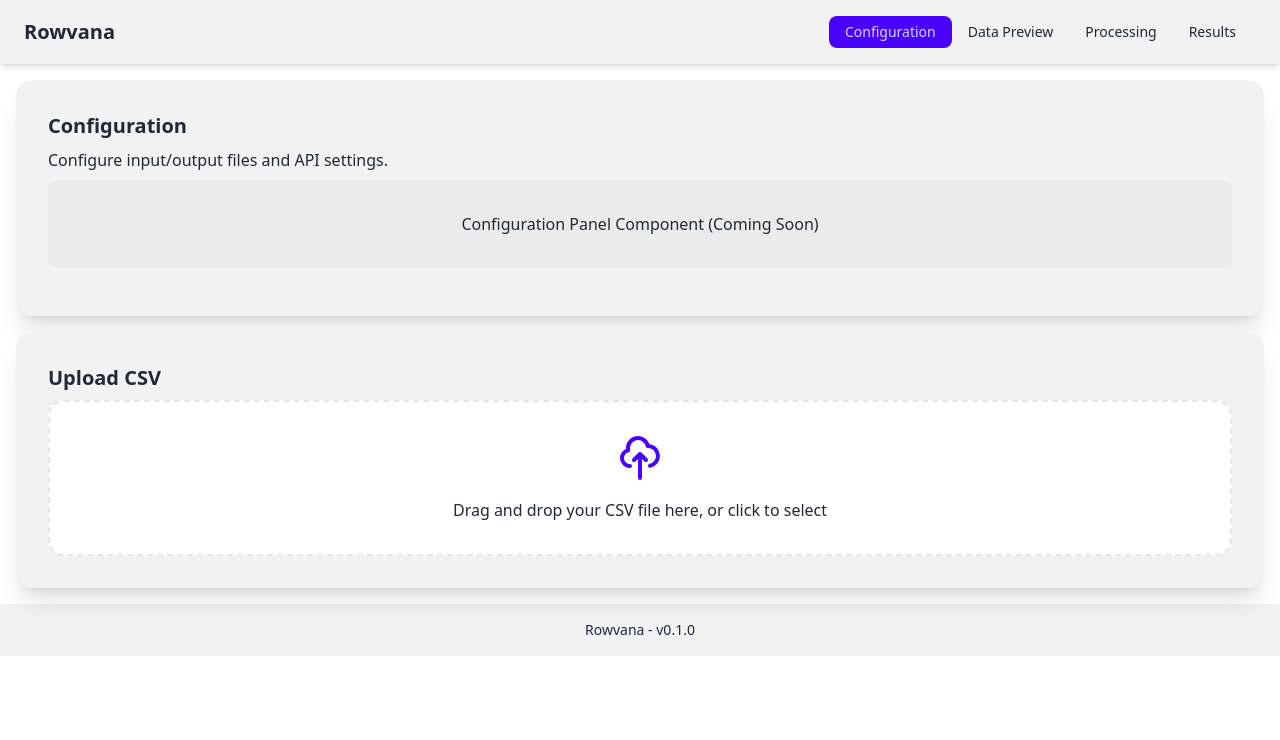
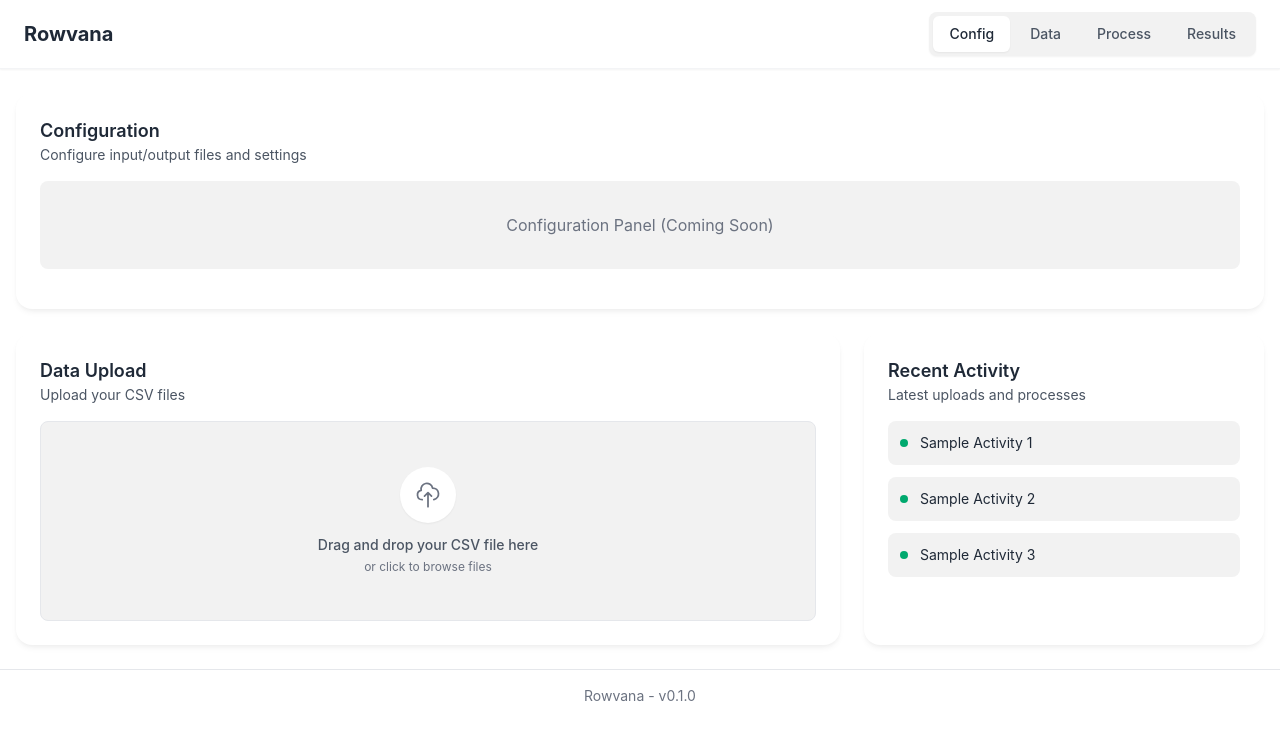
Before and after one commit to victoriano/magicrows, a React (Vite) app: page / in a window 1280 px wide. Shown: the top 740 px of the page. Built offline with nearby package versions, Linux system fonts and the light colour scheme.

Commit message:
Update UI styling to match modern design reference

```diff
--- a/src/renderer/App.tsx
+++ b/src/renderer/App.tsx
@@ -10,13 +10,13 @@ import CsvUpload from './components/CsvUpload';
 const App: React.FC = () => {
   const [activeTab, setActiveTab] = useState('config');
 
-  // Set the theme to 'silk' when the component mounts (before render)
+  // Set the theme to 'modern' when the component mounts (before render)
   useLayoutEffect(() => {
     // Apply the theme after a short delay to ensure the DOM is ready
     const timer = setTimeout(() => {
       const htmlElement = document.documentElement;
-      htmlElement.setAttribute('data-theme', 'silk');
-      console.log('Theme set to silk');
+      htmlElement.setAttribute('data-theme', 'modern');
+      console.log('Theme set to modern');
     }, 0);
 
     return () => clearTimeout(timer);
@@ -24,91 +24,175 @@ const App: React.FC = () => {
 
   return (
     <div className="min-h-screen bg-base-100 text-base-content">
-      <header className="navbar bg-base-200 shadow-md">
-        <div className="flex-1">
-          <h1 className="text-xl font-bold px-4">Rowvana</h1>
-        </div>
-        <div className="flex-none px-4">
-          <div className="tabs tabs-boxed">
-            <a
-              className={`tab ${activeTab === 'config' ? 'tab-active' : ''}`}
-              onClick={() => setActiveTab('config')}
-            >
-              Configuration
-            </a>
-            <a
-              className={`tab ${activeTab === 'data' ? 'tab-active' : ''}`}
-              onClick={() => setActiveTab('data')}
-            >
-              Data Preview
-            </a>
-            <a
-              className={`tab ${activeTab === 'process' ? 'tab-active' : ''}`}
-              onClick={() => setActiveTab('process')}
-            >
-              Processing
-            </a>
-            <a
-              className={`tab ${activeTab === 'results' ? 'tab-active' : ''}`}
-              onClick={() => setActiveTab('results')}
-            >
-              Results
-            </a>
+      <header className="sticky top-0 z-10 bg-white border-b border-gray-100 shadow-sm py-3 px-6">
+        <div className="container mx-auto flex justify-between items-center">
+          <h1 className="text-xl font-bold text-gray-800">Rowvana</h1>
+          <div className="flex space-x-1 bg-base-200 p-1 rounded-lg shadow-sm">
+            {['Config', 'Data', 'Process', 'Results'].map((tab) => (
+              <button
+                key={tab}
+                className={`px-4 py-2 text-sm font-medium rounded-md transition-colors ${
+                  activeTab === tab.toLowerCase()
+                    ? 'bg-white text-gray-800 shadow-sm'
+                    : 'text-gray-600 hover:bg-white/50'
+                }`}
+                onClick={() => setActiveTab(tab.toLowerCase())}
+              >
+                {tab}
+              </button>
+            ))}
           </div>
         </div>
       </header>
 
-      <main className="container mx-auto p-4">
+      <main className="container mx-auto py-6 px-4 grid grid-cols-1 md:grid-cols-2 lg:grid-cols-3 gap-6">
         {activeTab === 'config' && (
-          <div>
-            <div className="card bg-base-200 shadow-xl mb-4">
-              <div className="card-body">
-                <h2 className="card-title">Configuration</h2>
-                <p>Configure input/output files and API settings.</p>
-                {/* <ConfigPanel /> */}
-                <div className="placeholder mb-4">Configuration Panel Component (Coming Soon)</div>
+          <>
+            <div className="col-span-1 md:col-span-2 lg:col-span-3">
+              <div className="bg-white rounded-xl shadow-card p-6">
+                <div className="flex items-center justify-between mb-4">
+                  <div>
+                    <h2 className="text-lg font-semibold text-gray-800">Configuration</h2>
+                    <p className="text-sm text-gray-600">Configure input/output files and settings</p>
+                  </div>
+                </div>
+                <div className="bg-base-200 rounded-lg p-4 my-4">
+                  <div className="text-center text-gray-500 py-4">Configuration Panel (Coming Soon)</div>
+                </div>
               </div>
             </div>
-            <CsvUpload />
-          </div>
+
+            <div className="col-span-1 md:col-span-2 lg:col-span-2">
+              <div className="bg-white rounded-xl shadow-card p-6 h-full">
+                <div className="flex items-center justify-between mb-4">
+                  <div>
+                    <h2 className="text-lg font-semibold text-gray-800">Data Upload</h2>
+                    <p className="text-sm text-gray-600">Upload your CSV files</p>
+                  </div>
+                </div>
+                <CsvUpload />
+              </div>
+            </div>
+
+            <div className="col-span-1 md:col-span-2 lg:col-span-1">
+              <div className="bg-white rounded-xl shadow-card p-6 h-full">
+                <div className="flex items-center justify-between mb-4">
+                  <div>
+                    <h2 className="text-lg font-semibold text-gray-800">Recent Activity</h2>
+                    <p className="text-sm text-gray-600">Latest uploads and processes</p>
+                  </div>
+                </div>
+                <div className="space-y-3">
+                  {[1, 2, 3].map((item) => (
+                    <div key={item} className="flex items-center p-3 bg-base-200 rounded-lg">
+                      <div className="w-2 h-2 bg-success rounded-full mr-3"></div>
+                      <div className="text-sm">Sample Activity {item}</div>
+                    </div>
+                  ))}
+                </div>
+              </div>
+            </div>
+          </>
         )}
 
         {activeTab === 'data' && (
-          <div className="card bg-base-200 shadow-xl">
-            <div className="card-body">
-              <h2 className="card-title">Data Preview</h2>
-              <p>View and filter NACE/ISCO combinations.</p>
-              {/* <DataPreview /> */}
-              <div className="placeholder">Data Preview Component (Coming Soon)</div>
+          <div className="col-span-1 md:col-span-2 lg:col-span-3">
+            <div className="bg-white rounded-xl shadow-card p-6">
+              <div className="flex items-center justify-between mb-4">
+                <div>
+                  <h2 className="text-lg font-semibold text-gray-800">Data Preview</h2>
+                  <p className="text-sm text-gray-600">View and filter uploaded data</p>
+                </div>
+                <div className="flex space-x-2">
+                  <button className="px-3 py-1 text-sm bg-base-200 rounded-md">Filter</button>
+                  <button className="px-3 py-1 text-sm bg-base-200 rounded-md">Export</button>
+                </div>
+              </div>
+              <div className="bg-base-200 rounded-lg p-6 flex items-center justify-center min-h-[300px]">
+                <div className="text-center text-gray-500">Data Preview (Coming Soon)</div>
+              </div>
             </div>
           </div>
         )}
 
         {activeTab === 'process' && (
-          <div className="card bg-base-200 shadow-xl">
-            <div className="card-body">
-              <h2 className="card-title">Processing</h2>
-              <p>Generate tasks using AI APIs.</p>
-              {/* <ProcessingPanel /> */}
-              <div className="placeholder">Processing Panel Component (Coming Soon)</div>
+          <div className="col-span-1 md:col-span-2 lg:col-span-3">
+            <div className="bg-white rounded-xl shadow-card p-6">
+              <div className="flex items-center justify-between mb-4">
+                <div>
+                  <h2 className="text-lg font-semibold text-gray-800">Processing</h2>
+                  <p className="text-sm text-gray-600">Generate tasks using AI APIs</p>
+                </div>
+                <button className="px-4 py-1.5 text-sm bg-primary text-white rounded-md">Start Processing</button>
+              </div>
+              <div className="grid grid-cols-1 md:grid-cols-2 gap-6">
+                <div className="bg-base-200 rounded-lg p-6">
+                  <h3 className="font-medium mb-3">Processing Options</h3>
+                  <div className="space-y-4">
+                    <div className="flex items-center space-x-2">
+                      <input type="checkbox" className="checkbox" checked />
+                      <span className="text-sm">Option 1</span>
+                    </div>
+                    <div className="flex items-center space-x-2">
+                      <input type="checkbox" className="checkbox" />
+                      <span className="text-sm">Option 2</span>
+                    </div>
+                  </div>
+                </div>
+                <div className="bg-base-200 rounded-lg p-6 flex items-center justify-center">
+                  <div className="text-center text-gray-500">Processing Panel (Coming Soon)</div>
+                </div>
+              </div>
             </div>
           </div>
         )}
 
         {activeTab === 'results' && (
-          <div className="card bg-base-200 shadow-xl">
-            <div className="card-body">
-              <h2 className="card-title">Results</h2>
-              <p>View and export generated tasks.</p>
-              {/* <ResultsView /> */}
-              <div className="placeholder">Results View Component (Coming Soon)</div>
+          <div className="col-span-1 md:col-span-2 lg:col-span-3">
+            <div className="bg-white rounded-xl shadow-card p-6">
+              <div className="flex items-center justify-between mb-4">
+                <div>
+                  <h2 className="text-lg font-semibold text-gray-800">Results</h2>
+                  <p className="text-sm text-gray-600">View and export generated tasks</p>
+                </div>
+                <div className="flex space-x-2">
+                  <button className="px-3 py-1 text-sm bg-base-200 rounded-md">Filter</button>
+                  <button className="px-3 py-1 text-sm bg-primary text-white rounded-md">Export</button>
+                </div>
+              </div>
+              <div className="grid grid-cols-1 md:grid-cols-3 gap-6">
+                <div className="md:col-span-2">
+                  <div className="bg-base-200 rounded-lg p-6 h-[300px] flex items-center justify-center">
+                    <div className="text-center text-gray-500">Results Chart (Coming Soon)</div>
+                  </div>
+                </div>
+                <div className="md:col-span-1">
+                  <div className="bg-base-200 rounded-lg p-6 h-[300px] flex flex-col">
+                    <h3 className="font-medium mb-3">Statistics</h3>
+                    <div className="space-y-3 flex-1">
+                      <div className="flex justify-between items-center p-2 bg-base-100 rounded">
+                        <span className="text-sm">Total Items</span>
+                        <span className="font-semibold">120</span>
+                      </div>
+                      <div className="flex justify-between items-center p-2 bg-base-100 rounded">
+                        <span className="text-sm">Processed</span>
+                        <span className="font-semibold">78</span>
+                      </div>
+                      <div className="flex justify-between items-center p-2 bg-base-100 rounded">
+                        <span className="text-sm">Success Rate</span>
+                        <span className="font-semibold">92%</span>
+                      </div>
+                    </div>
+                  </div>
+                </div>
+              </div>
             </div>
           </div>
         )}
       </main>
 
-      <footer className="footer footer-center p-4 bg-base-200 text-base-content">
-        <div>
+      <footer className="py-4 border-t bg-white mt-auto">
+        <div className="container mx-auto px-6 text-center text-sm text-gray-500">
           <p>Rowvana - v0.1.0</p>
         </div>
       </footer>
--- a/src/renderer/components/CsvUpload.tsx
+++ b/src/renderer/components/CsvUpload.tsx
@@ -129,13 +129,10 @@ const CsvUpload: React.FC = () => {
   };
 
   return (
-    <div className="card bg-base-200 shadow-xl">
-      <div className="card-body">
-        <h2 className="card-title">Upload CSV</h2>
-
+    <div className="h-full">
       <div
         ref={dropZoneRef}
-          className={`border-2 border-dashed ${isDragging ? 'border-primary' : 'border-base-300'} rounded-box p-8 text-center cursor-pointer bg-base-100`}
+        className={`flex flex-col items-center justify-center h-[200px] border ${isDragging ? 'border-primary border-2' : 'border-gray-200'} rounded-lg p-6 text-center cursor-pointer bg-base-200 transition-all hover:bg-base-200/70`}
         onClick={() => fileInputRef.current?.click()}
       >
         <input
@@ -147,69 +144,81 @@ const CsvUpload: React.FC = () => {
         />
 
         {!file ? (
-            <div>
-              <svg xmlns="http://www.w3.org/2000/svg" className="h-12 w-12 mx-auto text-primary" fill="none" viewBox="0 0 24 24" stroke="currentColor">
-                <path strokeLinecap="round" strokeLinejoin="round" strokeWidth={2} d="M7 16a4 4 0 01-.88-7.903A5 5 0 1115.9 6L16 6a5 5 0 011 9.9M15 13l-3-3m0 0l-3 3m3-3v12" />
+          <div className="flex flex-col items-center">
+            <div className="w-14 h-14 bg-white rounded-full flex items-center justify-center mb-3 shadow-sm">
+              <svg xmlns="http://www.w3.org/2000/svg" className="h-7 w-7 text-gray-500" fill="none" viewBox="0 0 24 24" stroke="currentColor">
+                <path strokeLinecap="round" strokeLinejoin="round" strokeWidth={1.5} d="M7 16a4 4 0 01-.88-7.903A5 5 0 1115.9 6L16 6a5 5 0 011 9.9M15 13l-3-3m0 0l-3 3m3-3v12" />
               </svg>
-              <p className="mt-4 text-base-content">Drag and drop your CSV file here, or click to select</p>
+            </div>
+            <p className="text-sm font-medium text-gray-600">Drag and drop your CSV file here</p>
+            <p className="text-xs text-gray-500 mt-1">or click to browse files</p>
           </div>
         ) : (
-            <div>
-              <div className="badge badge-primary">{file.name}</div>
+          <div className="flex flex-col items-center">
+            <div className="w-14 h-14 bg-success/10 rounded-full flex items-center justify-center mb-3">
+              <svg xmlns="http://www.w3.org/2000/svg" className="h-7 w-7 text-success" fill="none" viewBox="0 0 24 24" stroke="currentColor">
+                <path strokeLinecap="round" strokeLinejoin="round" strokeWidth={1.5} d="M5 13l4 4L19 7" />
+              </svg>
+            </div>
+            <div className="px-3 py-1 bg-base-100 rounded-md text-sm font-medium mb-2">
+              {file.name}
+            </div>
             <button
-                className="btn btn-sm btn-ghost mt-2"
+              className="text-xs text-gray-500 hover:text-gray-700 transition-colors"
               onClick={clearFile}
             >
-                Clear
+              Remove file
             </button>
           </div>
         )}
       </div>
 
       {error && (
-          <div className="alert alert-error mt-4">
-            <svg xmlns="http://www.w3.org/2000/svg" className="h-6 w-6 shrink-0 stroke-current" fill="none" viewBox="0 0 24 24">
-              <path strokeLinecap="round" strokeLinejoin="round" strokeWidth="2" d="M10 14l2-2m0 0l2-2m-2 2l-2-2m2 2l2 2m7-2a9 9 0 11-18 0 9 9 0 0118 0z" />
+        <div className="mt-4 p-3 bg-error/10 border border-error/20 rounded-md flex items-center text-sm text-error">
+          <svg xmlns="http://www.w3.org/2000/svg" className="h-5 w-5 mr-2" fill="none" viewBox="0 0 24 24" stroke="currentColor">
+            <path strokeLinecap="round" strokeLinejoin="round" strokeWidth="1.5" d="M12 8v4m0 4h.01M21 12a9 9 0 11-18 0 9 9 0 0118 0z" />
           </svg>
           <span>{error}</span>
         </div>
       )}
 
       {loading && (
-          <div className="flex justify-center mt-4">
-            <span className="loading loading-spinner loading-lg text-primary"></span>
+        <div className="flex justify-center items-center mt-4 h-8">
+          <div className="w-5 h-5 border-2 border-primary border-t-transparent rounded-full animate-spin"></div>
+          <span className="ml-2 text-sm text-gray-600">Processing file...</span>
         </div>
       )}
 
       {csvData && !loading && (
-          <div className="mt-4 overflow-x-auto">
-            <h3 className="font-bold text-lg mb-2">Preview:</h3>
-            <table className="table table-zebra w-full">
-              <thead>
+        <div className="mt-4">
+          <div className="flex justify-between items-center mb-3">
+            <h3 className="text-sm font-medium text-gray-700">Preview</h3>
+            <span className="text-xs text-gray-500">{csvData.data.length} rows total</span>
+          </div>
+          <div className="bg-white border border-gray-200 rounded-lg overflow-hidden">
+            <div className="overflow-x-auto max-h-[200px]">
+              <table className="w-full text-sm">
+                <thead className="bg-base-200 text-left">
                   <tr>
                     {csvData.headers.map((header, index) => (
-                    <th key={index}>{header}</th>
+                      <th key={index} className="px-4 py-2 text-xs font-medium text-gray-600 truncate">{header}</th>
                     ))}
                   </tr>
                 </thead>
-              <tbody>
+                <tbody className="divide-y divide-gray-100">
                   {csvData.data.slice(0, 5).map((row, rowIndex) => (
-                  <tr key={rowIndex}>
+                    <tr key={rowIndex} className="hover:bg-base-200/30">
                       {row.map((cell, cellIndex) => (
-                      <td key={cellIndex}>{cell}</td>
+                        <td key={cellIndex} className="px-4 py-2 text-gray-700 truncate">{cell}</td>
                       ))}
                     </tr>
                   ))}
                 </tbody>
               </table>
-            {csvData.data.length > 5 && (
-              <p className="text-sm text-base-content/70 mt-2">
-                Showing {Math.min(5, csvData.data.length)} of {csvData.data.length} rows
-              </p>
-            )}
+            </div>
+          </div>
         </div>
       )}
-      </div>
     </div>
   );
 };
--- a/tailwind.config.js
+++ b/tailwind.config.js
@@ -2,7 +2,17 @@
 module.exports = {
   content: ['./src/**/*.{js,jsx,ts,tsx}'],
   theme: {
-    extend: {},
+    extend: {
+      fontFamily: {
+        sans: ['Inter', 'system-ui', 'sans-serif'],
+      },
+      borderRadius: {
+        'xl': '1rem',
+      },
+      boxShadow: {
+        'card': '0 4px 6px -1px rgba(0, 0, 0, 0.05), 0 2px 4px -1px rgba(0, 0, 0, 0.03)',
+      },
+    },
   },
   plugins: [require('daisyui')],
   daisyui: {
@@ -10,6 +20,37 @@ module.exports = {
       'light',
       'dark',
       {
+        modern: {
+          "color-scheme": "light",
+          "color-base-100": "hsl(0, 0%, 100%)",
+          "color-base-200": "hsl(220, 20%, 97%)",
+          "color-base-300": "hsl(220, 15%, 94%)",
+          "color-base-content": "hsl(220, 20%, 25%)",
+          "color-primary": "hsl(210, 100%, 50%)",
+          "color-primary-content": "hsl(0, 0%, 100%)",
+          "color-secondary": "hsl(210, 30%, 30%)",
+          "color-secondary-content": "hsl(0, 0%, 100%)",
+          "color-accent": "hsl(150, 60%, 50%)",
+          "color-accent-content": "hsl(150, 100%, 15%)",
+          "color-neutral": "hsl(220, 10%, 30%)",
+          "color-neutral-content": "hsl(220, 10%, 95%)",
+          "color-info": "hsl(210, 80%, 60%)",
+          "color-info-content": "hsl(210, 80%, 15%)",
+          "color-success": "hsl(150, 70%, 45%)",
+          "color-success-content": "hsl(150, 70%, 15%)",
+          "color-warning": "hsl(40, 90%, 60%)",
+          "color-warning-content": "hsl(40, 90%, 15%)",
+          "color-error": "hsl(0, 80%, 60%)",
+          "color-error-content": "hsl(0, 80%, 15%)",
+          "--radius-selector": "0.5rem",
+          "--radius-field": "0.375rem",
+          "--radius-box": "0.75rem",
+          "--size-selector": "0.2rem",
+          "--size-field": "0.2rem",
+          "--border": "1px",
+          "--depth": "1",
+          "--noise": "0"
+        },
         silk: {
           "color-scheme": "light",
           "color-base-100": "oklch(97% 0.0035 67.78)",
```
Lines whose indentation alone changed are shown as unchanged.
